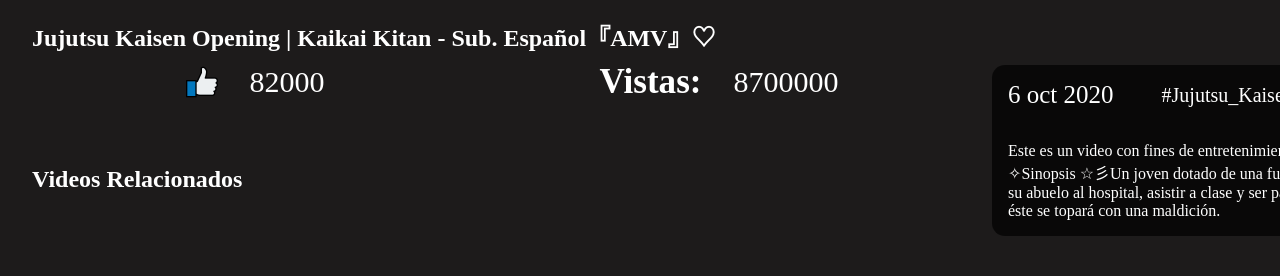
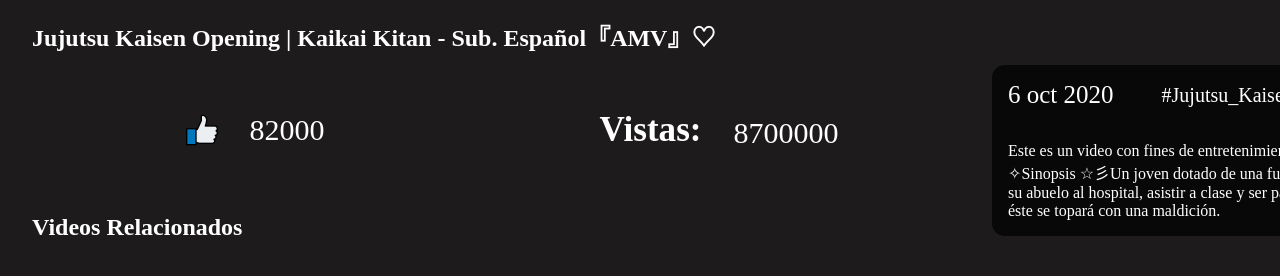
Before and after one commit to jdam97/Apis, a plain HTML site: page youtubePirata/index.html in a window 1280 px wide. Shown: the part 776-1052 px from the top of the page. Drawn offline with nearby package versions, Linux system fonts and the light colour scheme.

Commit message:
feat: :lipstick: mejoré los estilos
mejoré y cuadré los estilos de toda la estructura

```diff
--- a/youtubePirata/style.css
+++ b/youtubePirata/style.css
@@ -88,11 +88,10 @@
 }
 /* Contenedor likes */
 .calificacion{
-    margin-top: 2rem;
+    margin-top: 5rem;
     padding: 1rem;
     display: flex;
     justify-content: space-around;
-
     font-size: 30px;
 }
 .likes{
@@ -103,7 +102,7 @@
 .views{
     display: flex;
     gap: 2rem;
-    align-items: center;
+    align-items: flex-end;
 }
 .calificacion p{
     font-size: 30px;
@@ -233,3 +232,6 @@
     flex-direction: column;
     gap: 1rem;
 }
+.description-video{
+    width: 48rem;
+}
```
